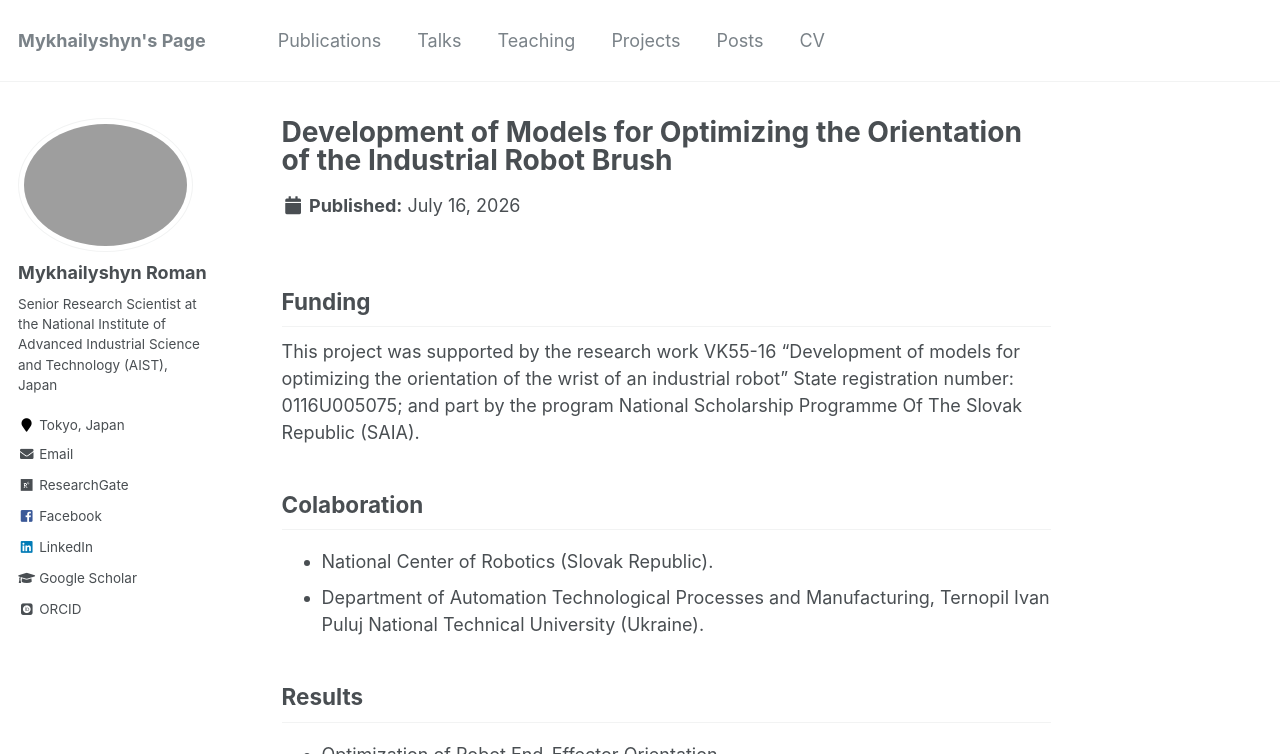
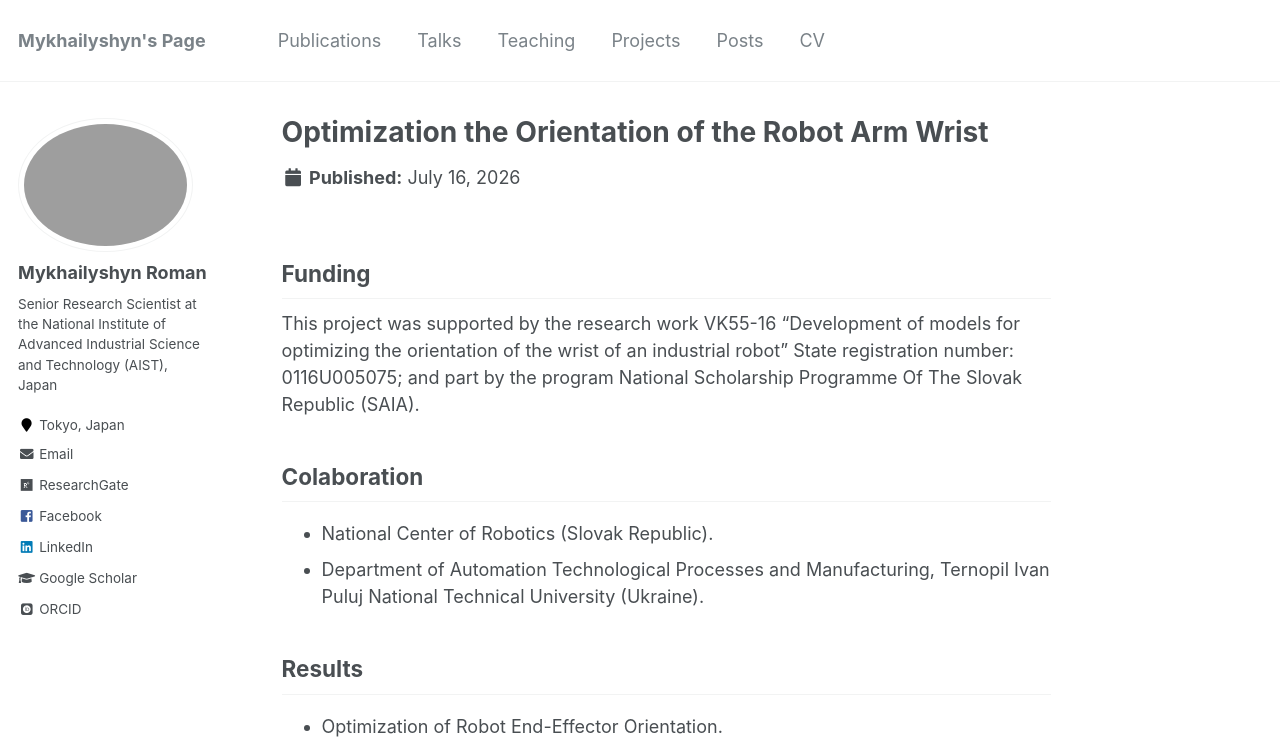
Before and after one commit to RomanMykhailyshyn/RomanMykhailyshyn.github.io, a Jekyll site: the page built from _portfolio/portfolio-7.md, in a window 1280 px wide and 900 px high, cut to the strip 0-754 px from the top of the window. Built offline with Jekyll 4.4.1, drawn with Linux system fonts in a browser that asks for light colours; some web fonts are replaced.

Commit message:
Update portfolio-7.md

```diff
--- a/_portfolio/portfolio-7.md
+++ b/_portfolio/portfolio-7.md
@@ -1,5 +1,5 @@
 ---
-title: "Development of Models for Optimizing the Orientation of the Industrial Robot Brush"
+title: "Optimization the Orientation of the Robot Arm Wrist"
 excerpt: "<br/><img src='/images/P1.png'>"
 collection: portfolio
 ---
```
